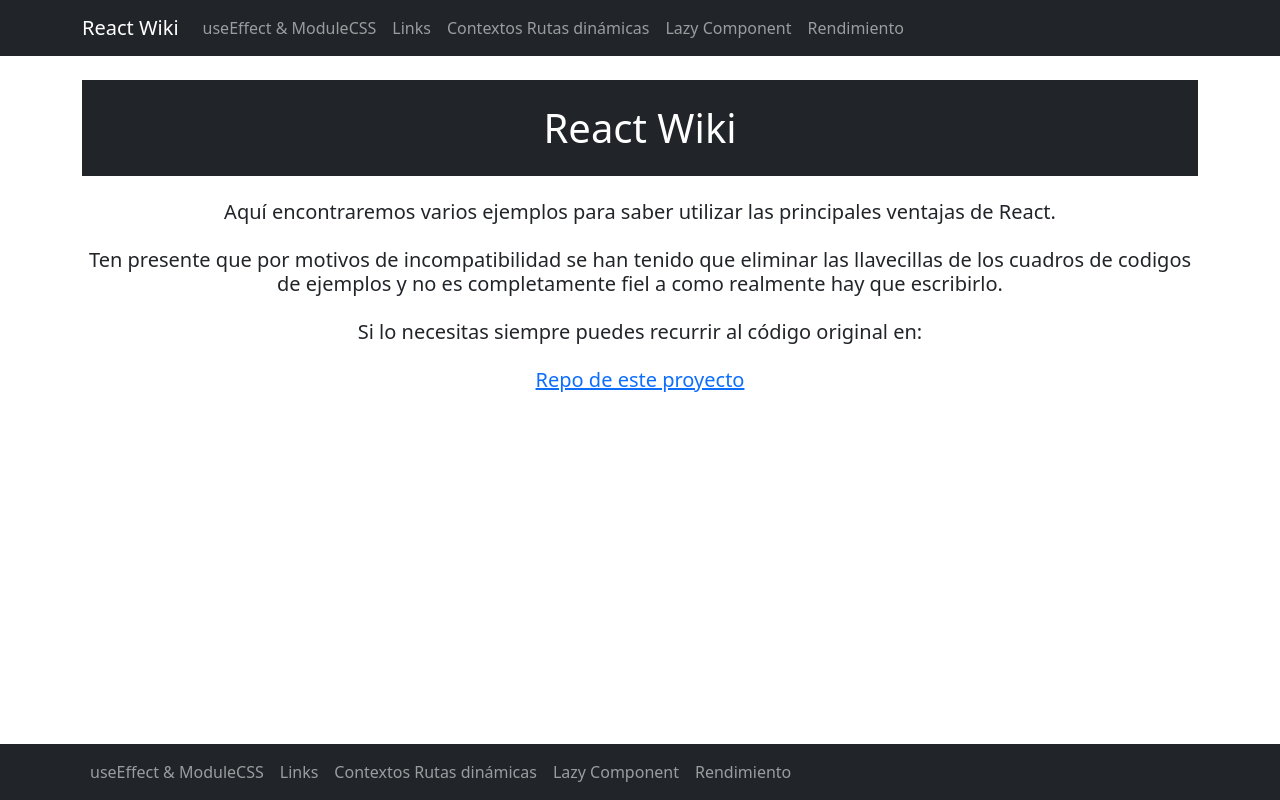
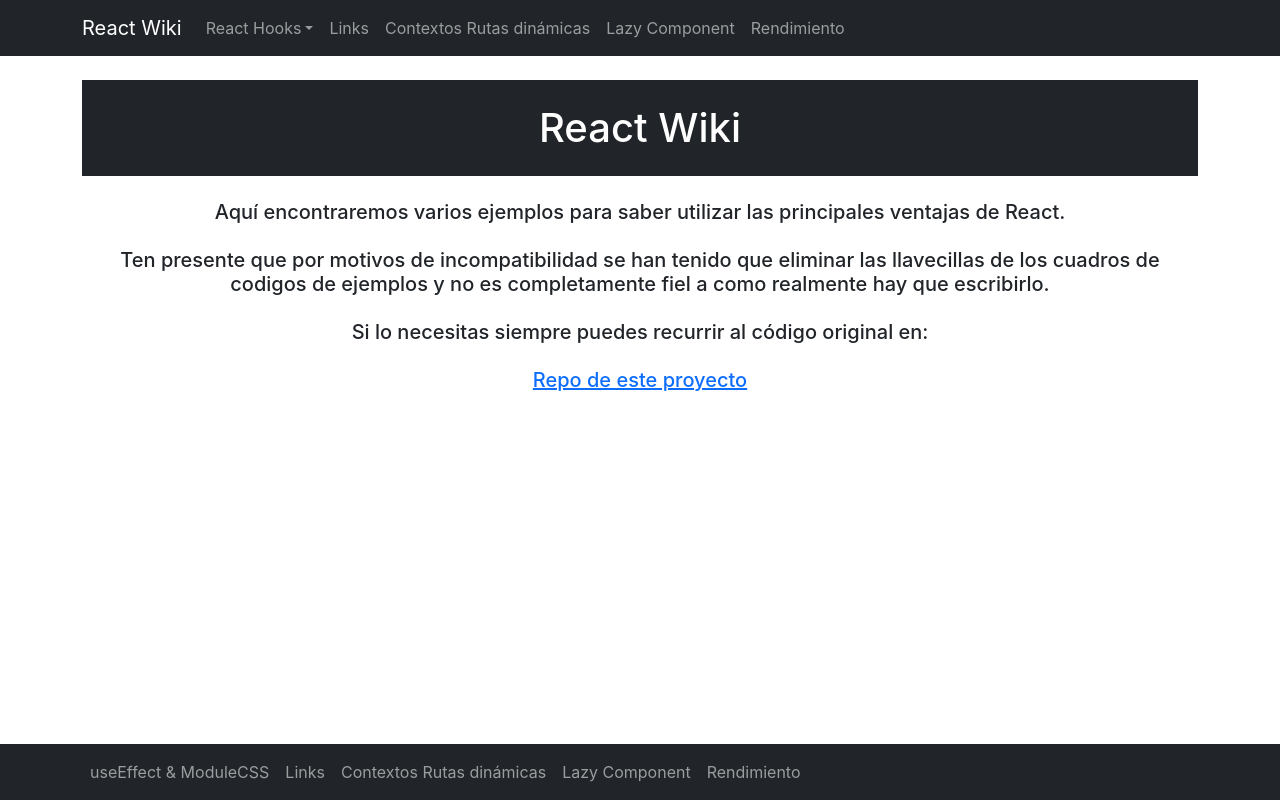
Before and after one commit to AntonioMCV/reactwiki, a React (Create React App) app: page / in a window 1280 px wide. Built offline with nearby package versions, Linux system fonts and the light colour scheme.

Commit message:
feat: (movile design, navigation) - Removed bootstrap module - Added bootsrap by CDN links - Fixed hamburguer button - Added some styles app.css - Added new section react hooks

```diff
--- a/package.json
+++ b/package.json
@@ -6,7 +6,6 @@
     "@testing-library/jest-dom": "^5.16.5",
     "@testing-library/react": "^13.4.0",
     "@testing-library/user-event": "^13.5.0",
-    "bootstrap": "^5.3.0",
     "react": "^18.2.0",
     "react-bootstrap": "^2.8.0",
     "react-dom": "^18.2.0",
--- a/public/index.html
+++ b/public/index.html
@@ -25,6 +25,7 @@
       Learn how to configure a non-root public URL by running `npm run build`.
     -->
     <title>React Wiki</title>
+    <link href="https://cdn.jsdelivr.net/npm/bootstrap@5.3.1/dist/css/bootstrap.min.css" rel="stylesheet" integrity="sha384-4bw+/aepP/YC94hEpVNVgiZdgIC5+VKNBQNGCHeKRQN+PtmoHDEXuppvnDJzQIu9" crossorigin="anonymous">
   </head>
   <body>
     <noscript>You need to enable JavaScript to run this app.</noscript>
@@ -39,5 +40,6 @@
       To begin the development, run `npm start` or `yarn start`.
       To create a production bundle, use `npm run build` or `yarn build`.
     -->
+    <script src="https://cdn.jsdelivr.net/npm/bootstrap@5.3.1/dist/js/bootstrap.bundle.min.js" integrity="sha384-HwwvtgBNo3bZJJLYd8oVXjrBZt8cqVSpeBNS5n7C8IVInixGAoxmnlMuBnhbgrkm" crossorigin="anonymous"></script>
   </body>
 </html>
--- a/src/App.css
+++ b/src/App.css
@@ -1,3 +1,9 @@
 .App > .container {
-  min-height: calc(100vh - 136px);
+  min-height: calc(100vh - 96px);
 }
+
+@media (min-width: 992px) {
+  .App > .container {
+    min-height: calc(100vh - 136px);
+  }
+}
--- a/src/App.js
+++ b/src/App.js
@@ -36,6 +36,7 @@ function App() {
           </ImagesContextProvider>
         </div>
         <Footer />
+        <script src="https://cdn.jsdelivr.net/npm/bootstrap@5.3.1/dist/js/bootstrap.bundle.min.js" integrity="sha384-HwwvtgBNo3bZJJLYd8oVXjrBZt8cqVSpeBNS5n7C8IVInixGAoxmnlMuBnhbgrkm" crossOrigin="anonymous"></script>
       </div>
   );
 }
--- a/src/components/Footer.js
+++ b/src/components/Footer.js
@@ -3,7 +3,7 @@ import { Link } from "react-router-dom";
 
 const Footer = () => {
   return (
-    <nav className="navbar navbar-expand navbar navbar-dark bg-dark">
+    <nav className="navbar navbar-expand-lg navbar navbar-dark bg-dark">
       <div className="container">
         <div className="collapse navbar-collapse" id="navbarSupportedContent">
           <ul className="navbar-nav mr-auto">
--- a/src/components/Header.js
+++ b/src/components/Header.js
@@ -1,22 +1,36 @@
-import React from "react";
+import React, {useState} from "react";
 import { Link } from "react-router-dom";
 
 
 const Header = () => {
+  const [showMenuResponsive, setShowMenuResponsive] = useState(false)
+  const hamburguerClickHandler = () => setShowMenuResponsive(prevState => !prevState)
+
   return (
-    <nav className="navbar navbar-expand navbar-dark bg-dark">
+    <nav className="navbar navbar-expand-lg navbar-dark bg-dark">
       <div className="container-md">
         <Link className="navbar-brand" to="/">React Wiki</Link>
         <button className="navbar-toggler" type="button" data-toggle="collapse" data-target="#navbarSupportedContent"
-          aria-controls="navbarSupportedContent" aria-expanded="false" aria-label="Toggle navigation">
+          aria-controls="navbarSupportedContent" aria-expanded="false" aria-label="Toggle navigation" onClick={hamburguerClickHandler}>
           <span className="navbar-toggler-icon"></span>
         </button>
 
-        <div className="collapse navbar-collapse" id="navbarSupportedContent">
+        <div className={`collapse navbar-collapse ${showMenuResponsive? 'show':''}`} id="navbarSupportedContent">
           <ul className="navbar-nav mr-auto">
-            <li className="nav-item">
-              <Link className="nav-link" to="/use-effect">useEffect & ModuleCSS</Link>
+            <li className="nav-item dropdown">
+              <a className="nav-link dropdown-toggle" href="#" role="button" data-bs-toggle="dropdown" aria-expanded="false">
+                React Hooks
+              </a>
+              <ul className="dropdown-menu">
+                <li>
+                 <Link className="dropdown-item" to="/use-effect">useEffect & ModuleCSS</Link>
+                </li>
+                <li>
+                 <Link className="dropdown-item" to="/use-effect">useReducer</Link>
+                </li>
+              </ul>
             </li>
+
             <li className="nav-item">
               <Link className="nav-link" to="/links">Links</Link>
             </li>
--- a/src/index.js
+++ b/src/index.js
@@ -3,7 +3,6 @@ import ReactDOM from 'react-dom/client';
 import './index.css';
 import App from './App';
 import reportWebVitals from './reportWebVitals';
-import 'bootstrap/dist/css/bootstrap.min.css';
 import { BrowserRouter } from 'react-router-dom';
 
 const root = ReactDOM.createRoot(document.getElementById('root'));
```
Also changed, not shown: 1 other file (tests, documents, lock files or other folders).
